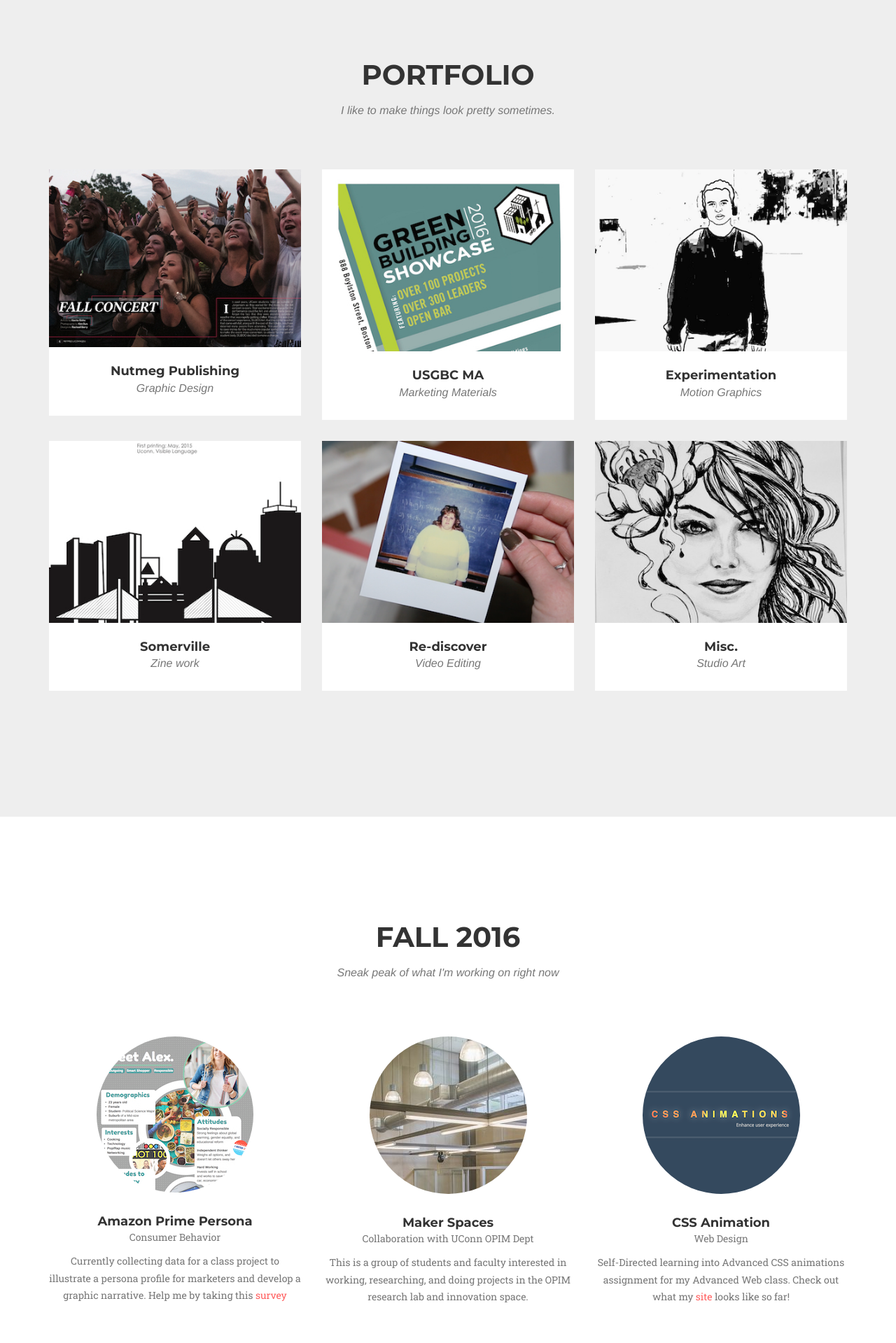
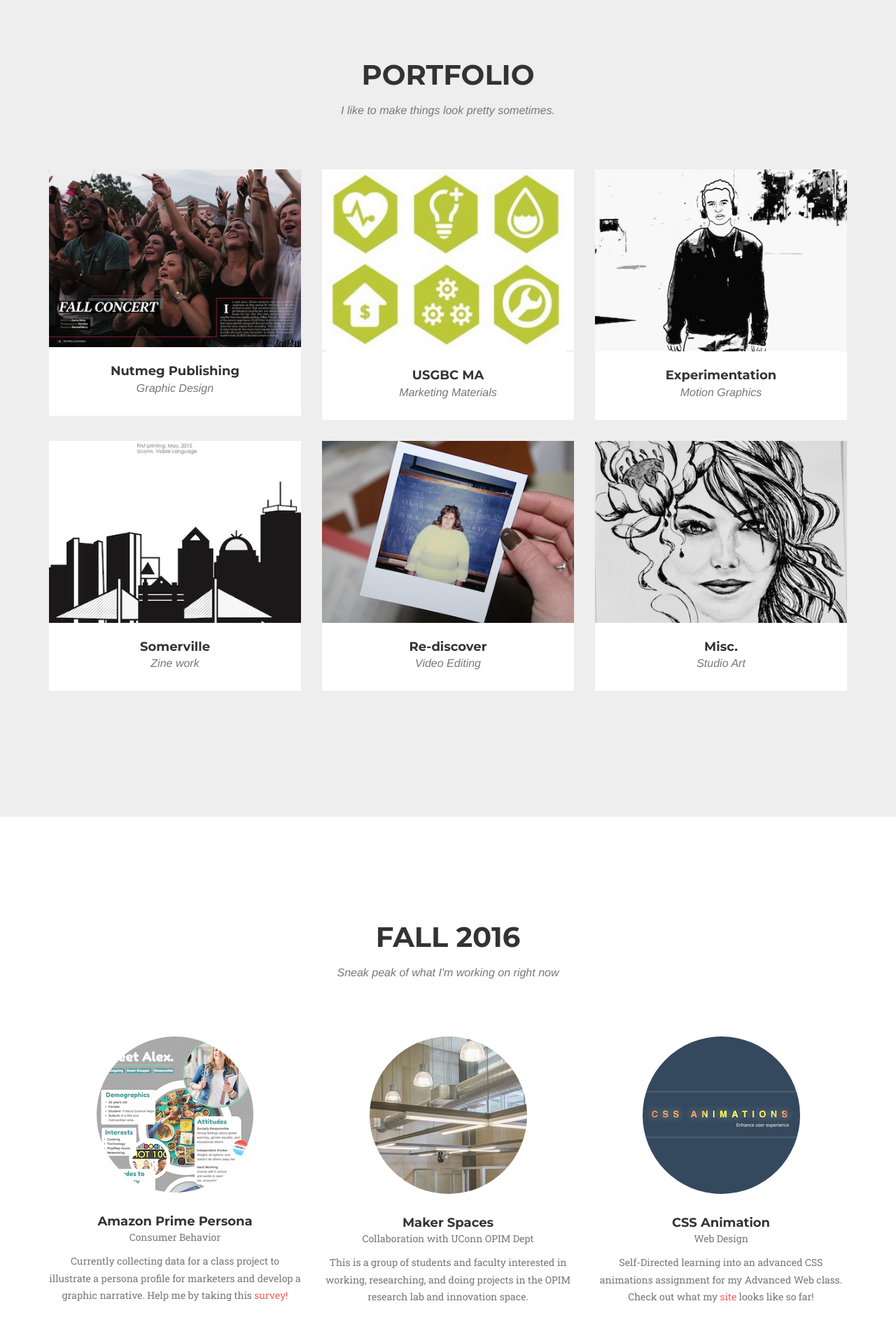
Before and after one commit to rachaeljberry/portfolioupdate, a website: page index.html in a window 1280 px wide. Shown: the part 1589-3508 px from the top of the page at 70% size. Drawn offline with nearby package versions, Linux system fonts and the light colour scheme; a web font is replaced by a local one.

Commit message:
icon update
not sure if I’m keeping it yet

```diff
--- a/index.html
+++ b/index.html
@@ -142,7 +142,7 @@
                                 <i class="fa fa-plus fa-3x"></i>
                             </div>
                         </div>
-                        <img src="img/portfolio/usgbcma2.jpg" class="img-responsive" alt="usgbc">
+                        <img src="img/portfolio/newicon2.jpg" class="img-responsive" alt="usgbc">
                     </a>
                     <div class="portfolio-caption">
                         <h4>USGBC MA</h4>
@@ -240,7 +240,7 @@
                         <h4>Amazon Prime Persona</h4>
                         <p class="text-muted">Consumer Behavior</p>
 
-                         <p class="text-muted"> Currently collecting data for a class project to illustrate a persona profile for marketers and develop a graphic narrative. Help me by taking this <a  href= "https://goo.gl/forms/GcSMia4GAbAtIvPB3"> survey </a>  </p>
+                         <p class="text-muted"> Currently collecting data for a class project to illustrate a persona profile for marketers and develop a graphic narrative. Help me by taking this <a  href= "https://goo.gl/forms/GcSMia4GAbAtIvPB3"> survey! </a>  </p>
                     </div>
                 </div>
                 <div class="col-sm-4">
@@ -259,7 +259,7 @@
                         <h4>CSS Animation</h4>
                         <p class="text-muted">Web Design</p>
 
-                        <p class="text-muted"> Self-Directed learning into Advanced CSS animations assignment for my Advanced Web class. Check out what my <a  href= "https://github.uconn.edu/pages/rjb14003/Animation-CSS/"> site </a> looks like so far!</p>
+                        <p class="text-muted"> Self-Directed learning into an advanced CSS animations assignment for my Advanced Web class. Check out what my <a  href= "https://github.uconn.edu/pages/rjb14003/Animation-CSS/"> site </a> looks like so far!</p>
 
                     </div>
                 </div>
@@ -381,6 +381,13 @@
 
                                 <iframe src="https://player.vimeo.com/video/190750792" width="600" height="338" frameborder="0" webkitallowfullscreen mozallowfullscreen allowfullscreen></iframe>
 
+
+                                <br>
+                                <br>
+                                <br>
+
+                                <iframe src="https://player.vimeo.com/video/190747739" width="600" height="338" frameborder="0" webkitallowfullscreen mozallowfullscreen allowfullscreen></iframe>
+
                                 <br>
                                 <br>
                                 <br>
@@ -444,7 +451,7 @@
                                 <iframe src="https://player.vimeo.com/video/143699340" width="600" height="338" frameborder="0" webkitallowfullscreen mozallowfullscreen allowfullscreen></iframe>
 
 
-                                <p>  The video's above are all examples of work from my motion graphics class, and other individual interests. None were used for clients, but all demonstrate completed assignments under intense time constraints. </p>
+                                <p>  The video's above are all examples of work from my motion graphics class and my own personal interests. None were used for clients and are far from perfect, but all demonstrate completed assignments under intense time constraints. </p>
 
                                 <button type="button" class="btn btn-primary" data-dismiss="modal"><i class="fa fa-times"></i> Close Project</button>
                             </div>
```
Also changed, not shown: img/portfolio/newicon2.jpg (added).
